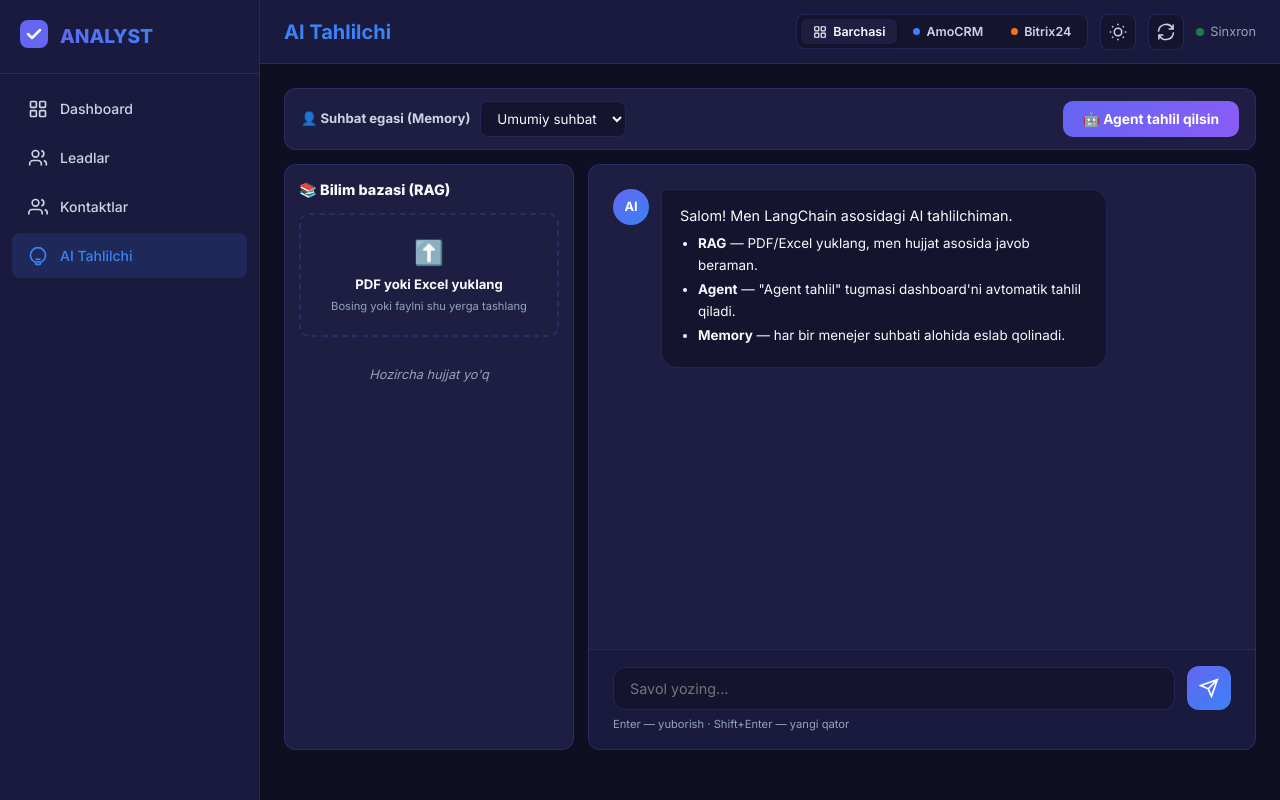
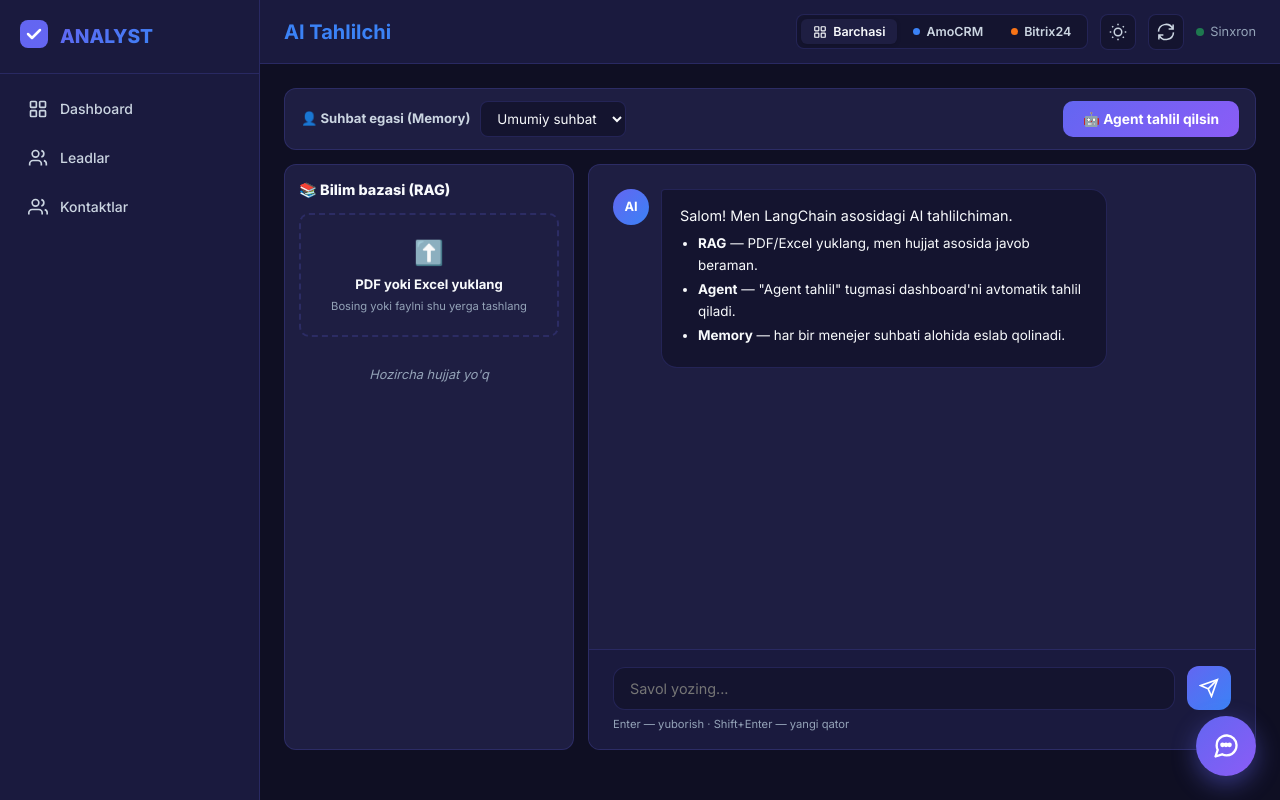
Before and after one commit to IbrokhimovN/analyst_ai, a Django app: page /ai-chat/ in a window 1280 px wide. Run offline with Django 5.2, Linux system fonts and the light colour scheme; data that the repository does not hold is empty; parts of the project's set-up code (start-up, migrations or seed data) failed here and were passed over; some libraries are stand-ins or nearby versions.

Commit message:
add ai_chat

```diff
--- /dev/null
+++ b/static/js/ai_chat_widget.js
@@ -0,0 +1,404 @@
+/**
+ * AI Chat Widget — Shadow DOM ichidagi suzuvchi yordamchi.
+ *
+ * Bosh sahifaga `<div id="ai-chat-widget"></div>` qo'yiladi va shu skript
+ * uning ichida ShadowRoot yaratib, barcha style/markup'ni izolyatsiya
+ * qiladi. Backend: POST /api/v1/ai/chat/ (rag_mod.answer_question).
+ */
+(function () {
+    'use strict';
+
+    var HOST_ID = 'ai-chat-widget';
+    var ENDPOINT = '/api/v1/ai/chat/';
+    var STORAGE_KEY = 'ai_chat_widget_history_v1';
+
+    function csrfToken() {
+        var meta = document.querySelector('meta[name="csrf-token"]');
+        if (meta && meta.content) { return meta.content; }
+        var m = document.cookie.match(/csrftoken=([^;]+)/);
+        return m ? m[1] : '';
+    }
+
+    function wrapTables(html) {
+        // Markdown jadvallarini scroll qilish uchun div bilan o'rab beradi —
+        // shunda bubble'ning o'zi gorizontal scroll qilmaydi, faqat jadval.
+        return (html || '').replace(/<table([\s\S]*?)<\/table>/gi,
+            '<div class="table-wrap"><table$1</table></div>');
+    }
+
+    function renderMarkdown(text) {
+        if (window.marked && typeof window.marked.parse === 'function') {
+            try { return wrapTables(window.marked.parse(text || '')); }
+            catch (e) { /* ignore */ }
+        }
+        var div = document.createElement('div');
+        div.textContent = text || '';
+        return div.innerHTML.replace(/\n/g, '<br>');
+    }
+
+    function loadHistory() {
+        try {
+            var raw = sessionStorage.getItem(STORAGE_KEY);
+            return raw ? JSON.parse(raw) : [];
+        } catch (e) { return []; }
+    }
+
+    function saveHistory(messages) {
+        try { sessionStorage.setItem(STORAGE_KEY, JSON.stringify(messages.slice(-50))); }
+        catch (e) { /* quota — ignore */ }
+    }
+
+    var STYLES = [
+        ':host { all: initial; }',
+        '*, *::before, *::after { box-sizing: border-box; font-family: "Inter", system-ui, -apple-system, "Segoe UI", sans-serif; }',
+        '.fab { position: fixed; right: 24px; bottom: 24px; width: 60px; height: 60px; border-radius: 50%; ',
+        '  border: none; cursor: pointer; background: linear-gradient(135deg, #6366F1 0%, #8B5CF6 100%); ',
+        '  color: #fff; box-shadow: 0 8px 24px rgba(99,102,241,.45); display: flex; align-items: center; ',
+        '  justify-content: center; transition: transform .15s ease, box-shadow .15s ease; z-index: 9999; }',
+        '.fab:hover { transform: translateY(-2px) scale(1.05); box-shadow: 0 12px 28px rgba(99,102,241,.55); }',
+        '.fab svg { width: 28px; height: 28px; }',
+        '.fab-badge { position: absolute; top: -2px; right: -2px; min-width: 18px; height: 18px; ',
+        '  border-radius: 9px; background: #EF4444; color: #fff; font-size: 11px; font-weight: 700; ',
+        '  display: flex; align-items: center; justify-content: center; padding: 0 5px; }',
+        '.panel { position: fixed; right: 24px; bottom: 96px; width: 400px; height: 600px; max-height: 80vh; ',
+        '  max-width: calc(100vw - 32px); background: #0F172A; color: #E2E8F0; border-radius: 18px; ',
+        '  box-shadow: 0 24px 60px rgba(0,0,0,.45); display: flex; flex-direction: column; overflow: hidden; ',
+        '  border: 1px solid rgba(99,102,241,.25); z-index: 9999; opacity: 0; transform: translateY(20px) scale(.96); ',
+        '  pointer-events: none; transition: opacity .18s ease, transform .18s ease; }',
+        '.panel.open { opacity: 1; transform: translateY(0) scale(1); pointer-events: auto; }',
+        '.head { padding: 14px 16px; background: linear-gradient(135deg, #6366F1 0%, #8B5CF6 100%); ',
+        '  color: #fff; display: flex; align-items: center; gap: 10px; }',
+        '.head-avatar { width: 36px; height: 36px; border-radius: 50%; background: rgba(255,255,255,.18); ',
+        '  display: flex; align-items: center; justify-content: center; font-size: 18px; }',
+        '.head-meta { flex: 1; min-width: 0; }',
+        '.head-title { font-size: 14px; font-weight: 700; margin: 0; }',
+        '.head-sub { font-size: 12px; opacity: .8; margin: 2px 0 0; }',
+        '.head-btn { background: rgba(255,255,255,.15); border: none; color: #fff; width: 30px; height: 30px; ',
+        '  border-radius: 8px; cursor: pointer; display: flex; align-items: center; justify-content: center; ',
+        '  transition: background .15s ease; }',
+        '.head-btn:hover { background: rgba(255,255,255,.28); }',
+        '.head-btn svg { width: 16px; height: 16px; }',
+        '.body { flex: 1; overflow-y: auto; overflow-x: hidden; padding: 16px; display: flex; ',
+        '  flex-direction: column; gap: 12px; background: #0F172A; scroll-behavior: smooth; min-width: 0; }',
+        '.body::-webkit-scrollbar { width: 6px; }',
+        '.body::-webkit-scrollbar-thumb { background: rgba(255,255,255,.15); border-radius: 3px; }',
+        '.msg { display: flex; gap: 8px; max-width: 92%; min-width: 0; }',
+        '.msg.user { align-self: flex-end; flex-direction: row-reverse; }',
+        '.msg-avatar { width: 28px; height: 28px; border-radius: 50%; flex-shrink: 0; display: flex; ',
+        '  align-items: center; justify-content: center; font-size: 12px; font-weight: 700; }',
+        '.msg.ai .msg-avatar { background: linear-gradient(135deg, #6366F1, #8B5CF6); color: #fff; }',
+        '.msg.user .msg-avatar { background: #334155; color: #E2E8F0; }',
+        '.bubble { padding: 10px 14px; border-radius: 14px; font-size: 13.5px; line-height: 1.55; ',
+        '  min-width: 0; max-width: 100%; overflow-wrap: anywhere; word-break: break-word; ',
+        '  white-space: normal; }',
+        '.msg.ai .bubble { background: #1E293B; color: #E2E8F0; border-bottom-left-radius: 4px; }',
+        '.msg.user .bubble { background: linear-gradient(135deg, #6366F1, #8B5CF6); color: #fff; border-bottom-right-radius: 4px; }',
+        '.bubble p { margin: 0 0 8px; }',
+        '.bubble p:last-child { margin-bottom: 0; }',
+        '.bubble ul, .bubble ol { margin: 4px 0 8px; padding-left: 20px; }',
+        '.bubble li { margin: 2px 0; }',
+        '.bubble code { background: rgba(255,255,255,.1); padding: 1px 5px; border-radius: 4px; font-size: 12px; ',
+        '  font-family: "JetBrains Mono", "Courier New", monospace; white-space: pre-wrap; ',
+        '  overflow-wrap: anywhere; word-break: break-word; }',
+        '.bubble pre { background: rgba(0,0,0,.35); padding: 10px; border-radius: 8px; ',
+        '  font-size: 12px; margin: 6px 0; white-space: pre-wrap; overflow-wrap: anywhere; ',
+        '  word-break: break-word; max-width: 100%; }',
+        '.bubble pre code { background: transparent; padding: 0; white-space: pre-wrap; ',
+        '  overflow-wrap: anywhere; word-break: break-word; }',
+        '.bubble strong { color: #C7D2FE; }',
+        '.bubble a { color: #A5B4FC; overflow-wrap: anywhere; word-break: break-word; }',
+        '.bubble img { max-width: 100%; height: auto; border-radius: 6px; }',
+        '.bubble .table-wrap { max-width: 100%; overflow-x: auto; margin: 6px 0; }',
+        '.bubble table { border-collapse: collapse; font-size: 12px; margin: 0; }',
+        '.bubble th, .bubble td { border: 1px solid rgba(255,255,255,.15); padding: 4px 8px; text-align: left; ',
+        '  white-space: normal; word-break: break-word; }',
+        '.sources { margin-top: 8px; padding-top: 8px; border-top: 1px solid rgba(255,255,255,.1); ',
+        '  font-size: 11px; opacity: .7; }',
+        '.typing { display: inline-flex; gap: 4px; align-items: center; }',
+        '.typing span { width: 6px; height: 6px; background: currentColor; border-radius: 50%; ',
+        '  opacity: .4; animation: blink 1.2s infinite; }',
+        '.typing span:nth-child(2) { animation-delay: .2s; }',
+        '.typing span:nth-child(3) { animation-delay: .4s; }',
+        '@keyframes blink { 0%, 60%, 100% { opacity: .3; } 30% { opacity: 1; } }',
+        '.welcome { text-align: center; padding: 12px 8px; }',
+        '.welcome-title { font-size: 15px; font-weight: 700; margin: 0 0 6px; color: #C7D2FE; }',
+        '.welcome-sub { font-size: 12.5px; opacity: .7; margin: 0 0 14px; line-height: 1.5; }',
+        '.suggestions { display: flex; flex-direction: column; gap: 6px; }',
+        '.sug-btn { background: #1E293B; border: 1px solid rgba(99,102,241,.3); color: #E2E8F0; ',
+        '  padding: 9px 12px; border-radius: 10px; cursor: pointer; font-size: 12.5px; text-align: left; ',
+        '  transition: background .15s ease, border-color .15s ease; font-family: inherit; }',
+        '.sug-btn:hover { background: #273549; border-color: rgba(99,102,241,.6); }',
+        '.foot { padding: 12px; background: #0B1220; border-top: 1px solid rgba(255,255,255,.08); }',
+        '.input-wrap { display: flex; gap: 8px; align-items: flex-end; background: #1E293B; ',
+        '  border-radius: 12px; padding: 8px; border: 1px solid transparent; transition: border-color .15s ease; }',
+        '.input-wrap:focus-within { border-color: rgba(99,102,241,.5); }',
+        '.input { flex: 1; background: transparent; border: none; outline: none; color: #E2E8F0; ',
+        '  font-size: 13.5px; resize: none; max-height: 120px; min-height: 22px; padding: 4px 6px; ',
+        '  font-family: inherit; line-height: 1.4; }',
+        '.input::placeholder { color: rgba(226,232,240,.4); }',
+        '.send { background: linear-gradient(135deg, #6366F1, #8B5CF6); border: none; color: #fff; ',
+        '  width: 36px; height: 36px; border-radius: 10px; cursor: pointer; display: flex; ',
+        '  align-items: center; justify-content: center; flex-shrink: 0; transition: opacity .15s ease; }',
+        '.send:disabled { opacity: .4; cursor: not-allowed; }',
+        '.send svg { width: 16px; height: 16px; }',
+        '.hint { font-size: 10.5px; opacity: .5; margin-top: 6px; text-align: center; }',
+        '@media (max-width: 480px) {',
+        '  .panel { right: 12px; left: 12px; bottom: 84px; width: auto; height: calc(100vh - 100px); }',
+        '  .fab { right: 16px; bottom: 16px; width: 54px; height: 54px; }',
+        '}',
+    ].join('\n');
+
+    var SUGGESTIONS = [
+        'Bugungi sotuv natijalari qanday?',
+        'Eng yaxshi menejer kim?',
+        'Asosiy yutqazish sabablari nima?',
+        'Konversiya foizini ko\'rsat',
+    ];
+
+    function buildWidget(host) {
+        var root = host.attachShadow({ mode: 'open' });
+
+        var style = document.createElement('style');
+        style.textContent = STYLES;
+        root.appendChild(style);
+
+        // FAB
+        var fab = document.createElement('button');
+        fab.className = 'fab';
+        fab.type = 'button';
+        fab.setAttribute('aria-label', 'AI yordamchi');
+        fab.title = 'AI yordamchi';
+        fab.innerHTML =
+            '<svg viewBox="0 0 24 24" fill="none" stroke="currentColor" stroke-width="2" ' +
+            '     stroke-linecap="round" stroke-linejoin="round">' +
+            '  <path d="M21 11.5a8.38 8.38 0 0 1-.9 3.8 8.5 8.5 0 0 1-7.6 4.7 8.38 8.38 0 0 1-3.8-.9L3 21l1.9-5.7a8.38 8.38 0 0 1-.9-3.8 8.5 8.5 0 0 1 4.7-7.6 8.38 8.38 0 0 1 3.8-.9h.5a8.48 8.48 0 0 1 8 8v.5z"/>' +
+            '  <circle cx="9" cy="11" r="1" fill="currentColor"/>' +
+            '  <circle cx="12" cy="11" r="1" fill="currentColor"/>' +
+            '  <circle cx="15" cy="11" r="1" fill="currentColor"/>' +
+            '</svg>';
+        root.appendChild(fab);
+
+        // Panel
+        var panel = document.createElement('div');
+        panel.className = 'panel';
+        panel.innerHTML =
+            '<div class="head">' +
+            '  <div class="head-avatar">🤖</div>' +
+            '  <div class="head-meta">' +
+            '    <p class="head-title">AI Yordamchi</p>' +
+            '    <p class="head-sub">Tizim haqida har qanday savol bering</p>' +
+            '  </div>' +
+            '  <button class="head-btn" data-action="clear" title="Suhbatni tozalash">' +
+            '    <svg viewBox="0 0 24 24" fill="none" stroke="currentColor" stroke-width="2"' +
+            '         stroke-linecap="round" stroke-linejoin="round"><polyline points="3 6 5 6 21 6"/>' +
+            '      <path d="M19 6l-2 14a2 2 0 0 1-2 2H9a2 2 0 0 1-2-2L5 6"/></svg>' +
+            '  </button>' +
+            '  <button class="head-btn" data-action="close" title="Yopish">' +
+            '    <svg viewBox="0 0 24 24" fill="none" stroke="currentColor" stroke-width="2"' +
+            '         stroke-linecap="round" stroke-linejoin="round"><line x1="18" y1="6" x2="6" y2="18"/>' +
+            '      <line x1="6" y1="6" x2="18" y2="18"/></svg>' +
+            '  </button>' +
+            '</div>' +
+            '<div class="body" data-role="body"></div>' +
+            '<div class="foot">' +
+            '  <div class="input-wrap">' +
+            '    <textarea class="input" data-role="input" placeholder="Savol yozing..." rows="1"></textarea>' +
+            '    <button class="send" data-role="send" title="Yuborish">' +
+            '      <svg viewBox="0 0 24 24" fill="none" stroke="currentColor" stroke-width="2"' +
+            '           stroke-linecap="round" stroke-linejoin="round">' +
+            '        <line x1="22" y1="2" x2="11" y2="13"/>' +
+            '        <polygon points="22 2 15 22 11 13 2 9 22 2"/></svg>' +
+            '    </button>' +
+            '  </div>' +
+            '  <div class="hint">Enter — yuborish · Shift+Enter — yangi qator</div>' +
+            '</div>';
+        root.appendChild(panel);
+
+        var body = panel.querySelector('[data-role="body"]');
+        var input = panel.querySelector('[data-role="input"]');
+        var send = panel.querySelector('[data-role="send"]');
+        var btnClose = panel.querySelector('[data-action="close"]');
+        var btnClear = panel.querySelector('[data-action="clear"]');
+
+        var state = { busy: false, history: loadHistory() };
+
+        function open() {
+            panel.classList.add('open');
+            setTimeout(function () { input.focus(); }, 150);
+        }
+        function close() { panel.classList.remove('open'); }
+        function toggle() {
+            if (panel.classList.contains('open')) { close(); } else { open(); }
+        }
+
+        function scrollDown() {
+            requestAnimationFrame(function () { body.scrollTop = body.scrollHeight; });
+        }
+
+        function appendMessage(role, content, opts) {
+            opts = opts || {};
+            var wrap = document.createElement('div');
+            wrap.className = 'msg ' + (role === 'user' ? 'user' : 'ai');
+
+            var avatar = document.createElement('div');
+            avatar.className = 'msg-avatar';
+            avatar.textContent = role === 'user' ? 'Siz' : 'AI';
+            wrap.appendChild(avatar);
+
+            var bubble = document.createElement('div');
+            bubble.className = 'bubble';
+            if (opts.raw) {
+                bubble.innerHTML = content;
+            } else if (role === 'ai') {
+                bubble.innerHTML = renderMarkdown(content);
+            } else {
+                bubble.textContent = content;
+            }
+            wrap.appendChild(bubble);
+
+            body.appendChild(wrap);
+            scrollDown();
+            return bubble;
+        }
+
+        function renderWelcome() {
+            body.innerHTML = '';
+            var welcome = document.createElement('div');
+            welcome.className = 'welcome';
+            welcome.innerHTML =
+                '<p class="welcome-title">Salom! 👋</p>' +
+                '<p class="welcome-sub">Men ushbu tizim bo\'yicha AI yordamchiman.<br>' +
+                'Sotuv, menejerlar, konversiyalar yoki istalgan savol bering.</p>';
+
+            var sug = document.createElement('div');
+            sug.className = 'suggestions';
+            SUGGESTIONS.forEach(function (q) {
+                var b = document.createElement('button');
+                b.type = 'button';
+                b.className = 'sug-btn';
+                b.textContent = q;
+                b.addEventListener('click', function () { sendQuery(q); });
+                sug.appendChild(b);
+            });
+            welcome.appendChild(sug);
+            body.appendChild(welcome);
+        }
+
+        function rehydrate() {
+            if (!state.history.length) { renderWelcome(); return; }
+            body.innerHTML = '';
+            state.history.forEach(function (m) { appendMessage(m.role, m.content); });
+        }
+
+        function pushHistory(role, content) {
+            state.history.push({ role: role, content: content });
+            saveHistory(state.history);
+        }
+
+        function sendQuery(text) {
+            text = (text || '').trim();
+            if (!text || state.busy) { return; }
+            state.busy = true;
+            send.disabled = true;
+
+            // Remove welcome if shown
+            var welcome = body.querySelector('.welcome');
+            if (welcome) { welcome.remove(); }
+
+            appendMessage('user', text);
+            pushHistory('user', text);
+            input.value = '';
+            input.style.height = 'auto';
+
+            var thinking = appendMessage('ai',
+                '<span class="typing"><span></span><span></span><span></span></span>',
+                { raw: true });
+
+            fetch(ENDPOINT, {
+                method: 'POST',
+                credentials: 'same-origin',
+                headers: {
+                    'Content-Type': 'application/json',
+                    'X-CSRFToken': csrfToken(),
+                },
+                body: JSON.stringify({ message: text, manager_id: 0 }),
+            })
+                .then(function (r) {
+                    return r.json().then(function (j) { return { ok: r.ok, data: j }; });
+                })
+                .then(function (res) {
+                    if (!res.ok) { throw new Error((res.data && res.data.error) || 'Xatolik'); }
+                    var html = renderMarkdown(res.data.answer || '');
+                    if (res.data.sources && res.data.sources.length) {
+                        html += '<div class="sources">📎 Manba: ' +
+                                res.data.sources.map(function (s) {
+                                    var d = document.createElement('span');
+                                    d.textContent = s;
+                                    return d.innerHTML;
+                                }).join(', ') + '</div>';
+                    }
+                    thinking.innerHTML = html;
+                    pushHistory('ai', res.data.answer || '');
+                })
+                .catch(function (e) {
+                    thinking.innerHTML = '❌ Xatolik: ' +
+                        (function () { var d = document.createElement('span'); d.textContent = e.message; return d.innerHTML; })();
+                })
+                .finally(function () {
+                    state.busy = false;
+                    send.disabled = false;
+                    scrollDown();
+                });
+        }
+
+        function clearChat() {
+            state.history = [];
+            saveHistory(state.history);
+            renderWelcome();
+        }
+
+        // Auto-resize textarea
+        function autosize() {
+            input.style.height = 'auto';
+            input.style.height = Math.min(input.scrollHeight, 120) + 'px';
+        }
+
+        // Events
+        fab.addEventListener('click', toggle);
+        btnClose.addEventListener('click', close);
+        btnClear.addEventListener('click', clearChat);
+        send.addEventListener('click', function () { sendQuery(input.value); });
+        input.addEventListener('input', autosize);
+        input.addEventListener('keydown', function (e) {
+            if (e.key === 'Enter' && !e.shiftKey) {
+                e.preventDefault();
+                sendQuery(input.value);
+            }
+        });
+
+        // Close on Escape when panel focused
+        root.addEventListener('keydown', function (e) {
+            if (e.key === 'Escape' && panel.classList.contains('open')) { close(); }
+        });
+
+        // Initial render
+        rehydrate();
+    }
+
+    function init() {
+        var host = document.getElementById(HOST_ID);
+        if (!host) {
+            host = document.createElement('div');
+            host.id = HOST_ID;
+            document.body.appendChild(host);
+        }
+        if (host.shadowRoot) { return; }
+        buildWidget(host);
+    }
+
+    if (document.readyState === 'loading') {
+        document.addEventListener('DOMContentLoaded', init);
+    } else {
+        init();
+    }
+})();
--- a/templates/base.html
+++ b/templates/base.html
@@ -82,14 +82,6 @@
                 </svg>
                 <span>Tahlil</span>
             </a> -->
-            <a href="{% url 'dashboard:ai-chat' %}" class="nav-item {% if request.resolver_match.url_name == 'ai-chat' %}active{% endif %}" id="nav-ai-chat">
-                <svg class="nav-icon" viewBox="0 0 24 24" fill="none" stroke="currentColor" stroke-width="2">
-                    <path d="M12 2a9 9 0 0 1 9 9c0 3.88-3.17 7.15-6 8.65V21a1 1 0 0 1-1 1h-4a1 1 0 0 1-1-1v-1.35C6.17 18.15 3 14.88 3 11a9 9 0 0 1 9-9z"/>
-                    <path d="M9 16h6"/>
-                    <path d="M10 19h4"/>
-                </svg>
-                <span>AI Tahlilchi</span>
-            </a>
         </nav>
 
         <!-- <div class="sidebar-footer">
@@ -275,5 +267,9 @@
     <script src="{% static 'js/api.js' %}"></script>
     <script src="{% static 'js/dashboard.js' %}"></script>
     {% block extra_scripts %}{% endblock %}
+
+    <!-- Floating AI chat widget (Shadow DOM — barcha sahifalarda mavjud) -->
+    <div id="ai-chat-widget"></div>
+    <script src="{% static 'js/ai_chat_widget.js' %}"></script>
 </body>
 </html>
```
Also changed, not shown: templates/dashboard/_dash_body.html (+0 -16 lines).
